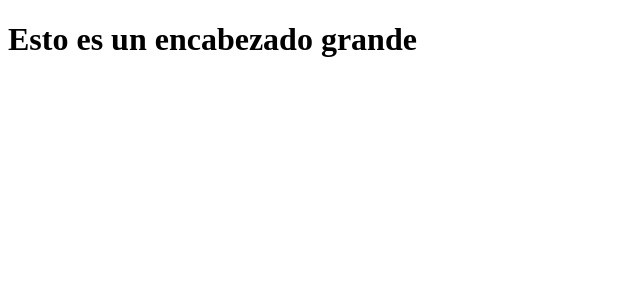
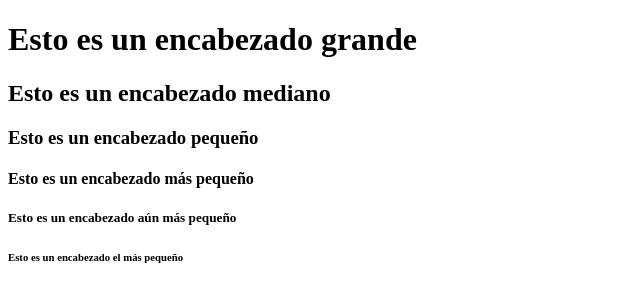
Before and after one commit to cristiansm17/Curso-Html-Css, a plain HTML site: page index.html in a window 1280 px wide. Shown: the whole page, without its empty margins (0-640 px from the left). Drawn offline with Linux system fonts and the light colour scheme.

Commit message:
Segundo guardado

```diff
--- a/index.html
+++ b/index.html
@@ -2,10 +2,15 @@
 
 <html lang="es">
 	<head>
-		<title>Web de Cristian con curso HTML</title>
+		<title>Web de Cristian curso</title>
   </head>
   <body>
 		<h1>Esto es un encabezado grande </h1>
+		<h2>Esto es un encabezado mediano</h2>
+		<h3>Esto es un encabezado pequeño</h3>
+		<h4>Esto es un encabezado más pequeño</h4>
+		<h5>Esto es un encabezado aún más pequeño</h5>
+		<h6>Esto es un encabezado el más pequeño</h6>
 	</body>
 
 
```
